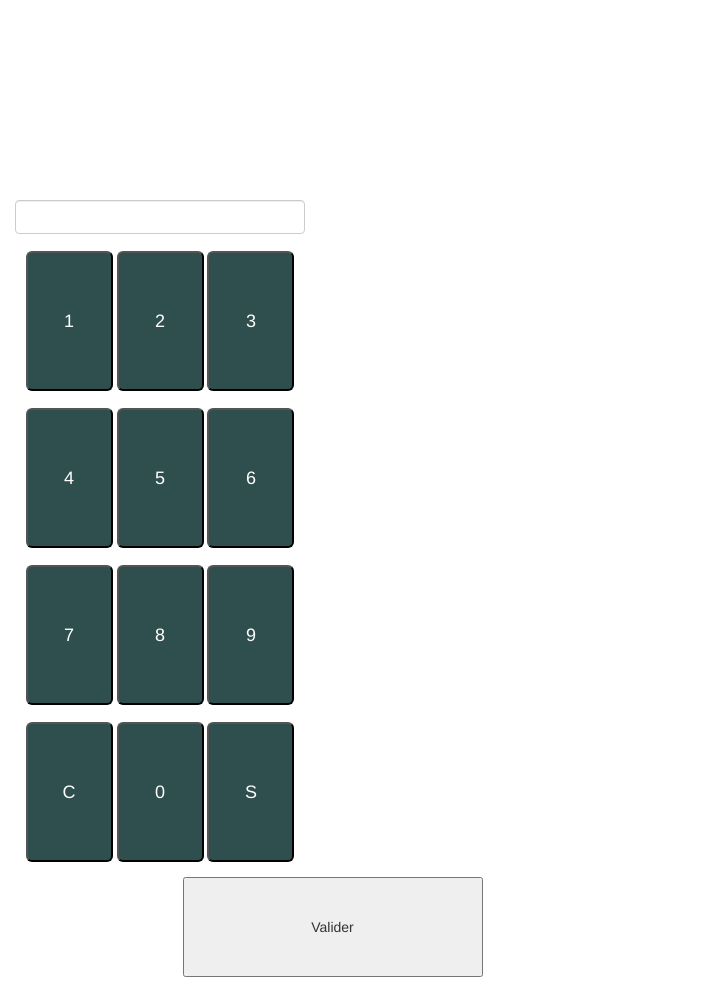
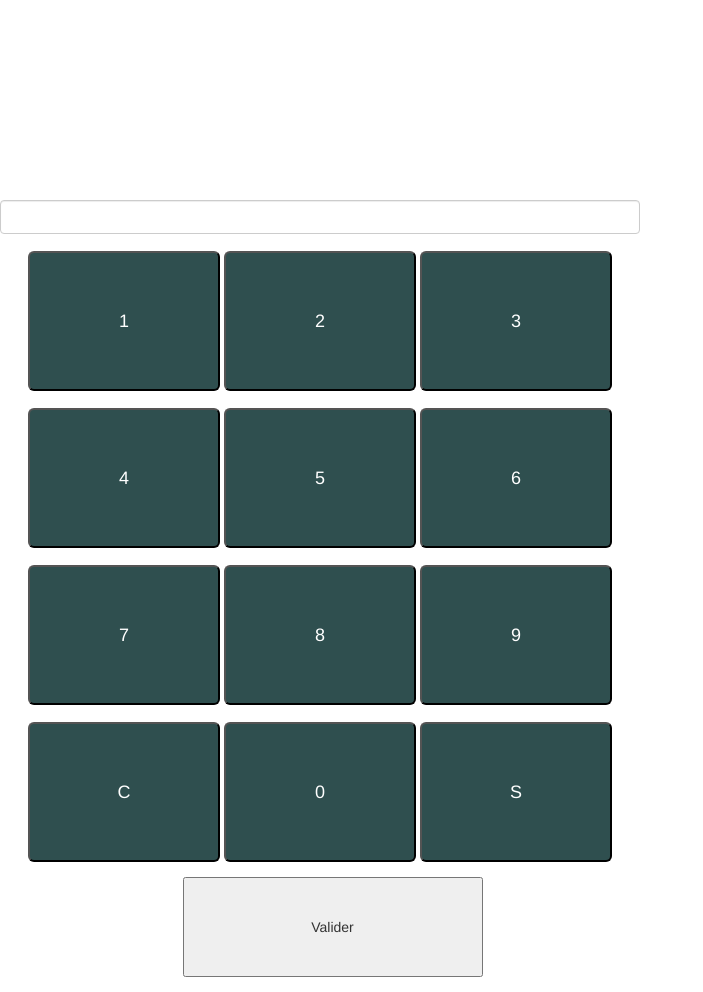
Before and after one commit to abdoulakram/inputpass, a Flask app: page / in a window 1280 px wide. Shown: the part 140-1132 px from the top of the page, without its empty margins (0-703 px from the left). Run offline with Flask 2, Linux system fonts and the light colour scheme; some libraries are stand-ins or nearby versions.

Commit message:
first commit

```diff
--- a/templates/password.html
+++ b/templates/password.html
@@ -12,7 +12,7 @@
         <div   class="container col-md-6 col-sm-12"  style="margin-top:340px;">
 
            <div  class="row"  align="center">
-            <div class="col-md-6 col-sm-12">
+            <div>
           <form action="/envoi" method="POST">
 
          <div class="form-group" style="background-color:white;">
```
